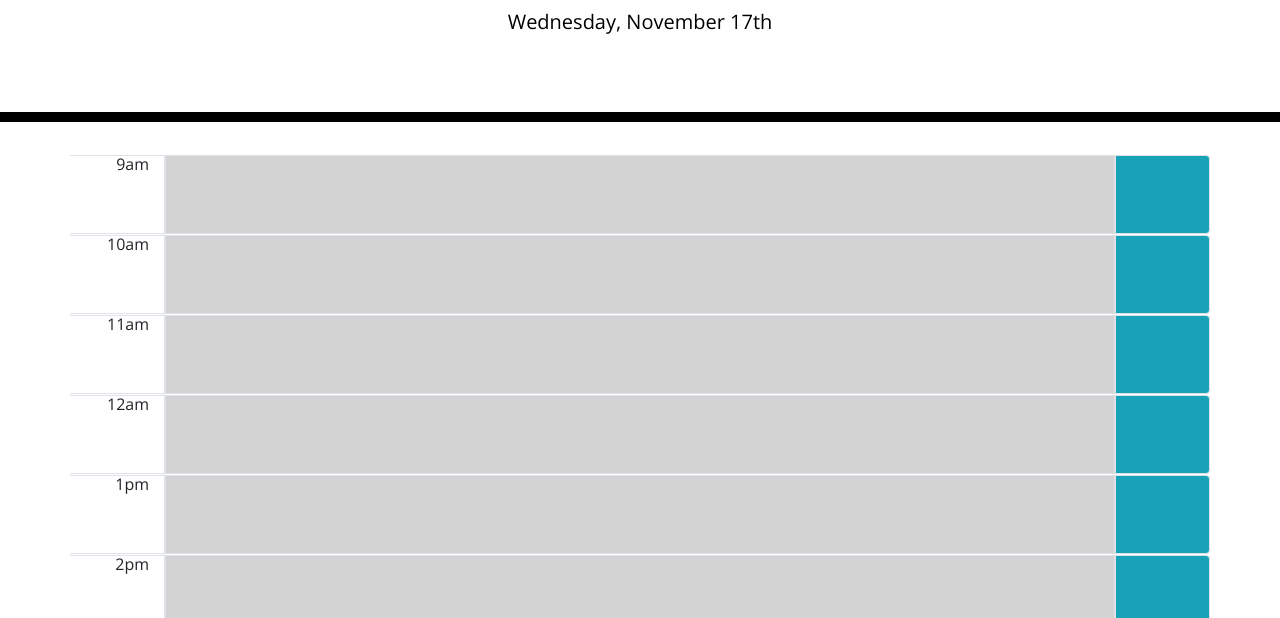
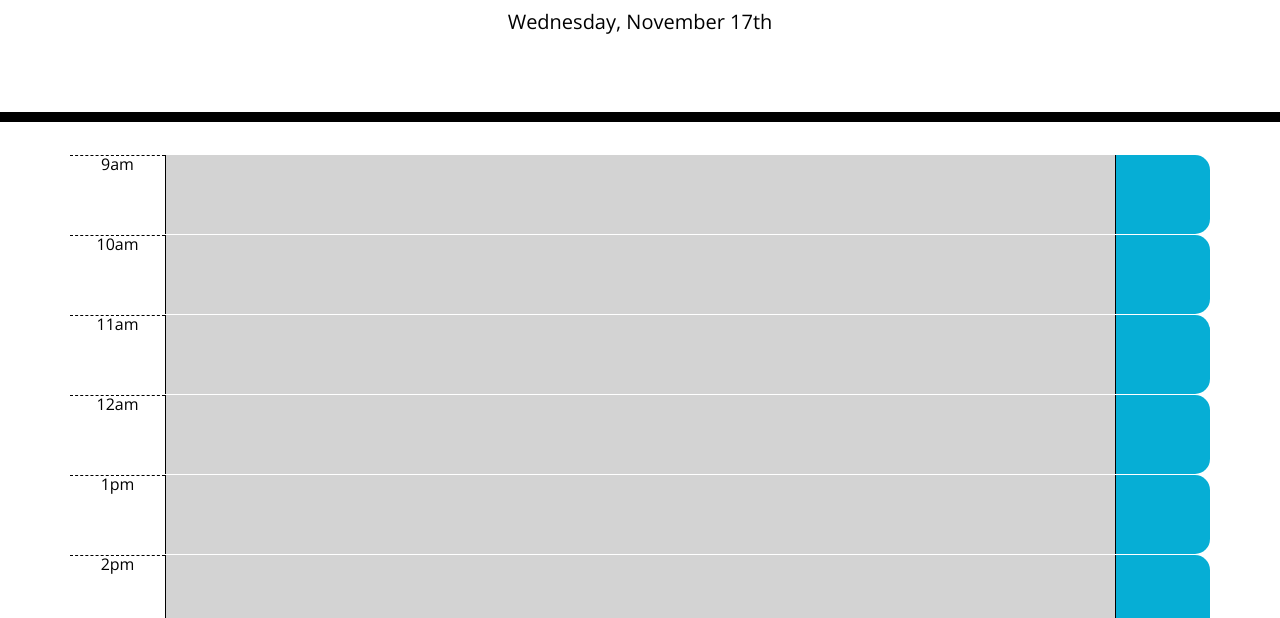
Before and after one commit to hnava47/CalendarH5, a plain HTML site: page index.html in a window 1280 px wide. Shown: the part 182-800 px from the top of the page. Drawn offline with nearby package versions, Linux system fonts and the light colour scheme.

Commit message:
Corrected time-block css with override style

```diff
--- a/assets/css/style.css
+++ b/assets/css/style.css
@@ -44,17 +44,17 @@ textarea {
 
 .past {
   background-color: #d3d3d3;
-  color: white;
+  color: black;
 }
 
 .present {
   background-color: #ff6961;
-  color: white;
+  color: black;
 }
 
 .future {
   background-color: #77dd77;
-  color: white;
+  color: black;
 }
 
 .saveBtn {
--- a/assets/js/script.js
+++ b/assets/js/script.js
@@ -31,10 +31,10 @@ for (let i = 9; i < 18; i++) {
     const $calTextEl = $('<textarea>');
     const $calSubmitEl = $('<div>');
 
-    $calTimeEl.addClass('col-1 border border-left-0 text-right')
+    $calTimeEl.addClass('col-1 hour')
         .text(currHour);
 
-    $calTextEl.addClass('col-10 border');
+    $calTextEl.addClass('col-10 description');
 
     if (currMoment > moment(currHour, 'h:a').hour()) {
         $calTextEl.addClass('past');
@@ -44,7 +44,7 @@ for (let i = 9; i < 18; i++) {
         $calTextEl.addClass('present');
     }
 
-    $calSubmitEl.addClass('col-1 border rounded-right bg-info');
+    $calSubmitEl.addClass('col-1 saveBtn');
 
     $rowEl.attr('id', currHour)
         .addClass('row')
--- a/index.html
+++ b/index.html
@@ -28,7 +28,7 @@
       <p class="lead">A simple calendar app for scheduling your work day</p>
       <p id="currentDay" class="lead"></p>
     </header>
-    <div id="time-block" class="container">
+    <div id="time-block" class="container time-block">
       <!-- Timeblocks go here -->
 
     <script src="https://cdnjs.cloudflare.com/ajax/libs/jquery/3.2.1/jquery.min.js"></script>
```
